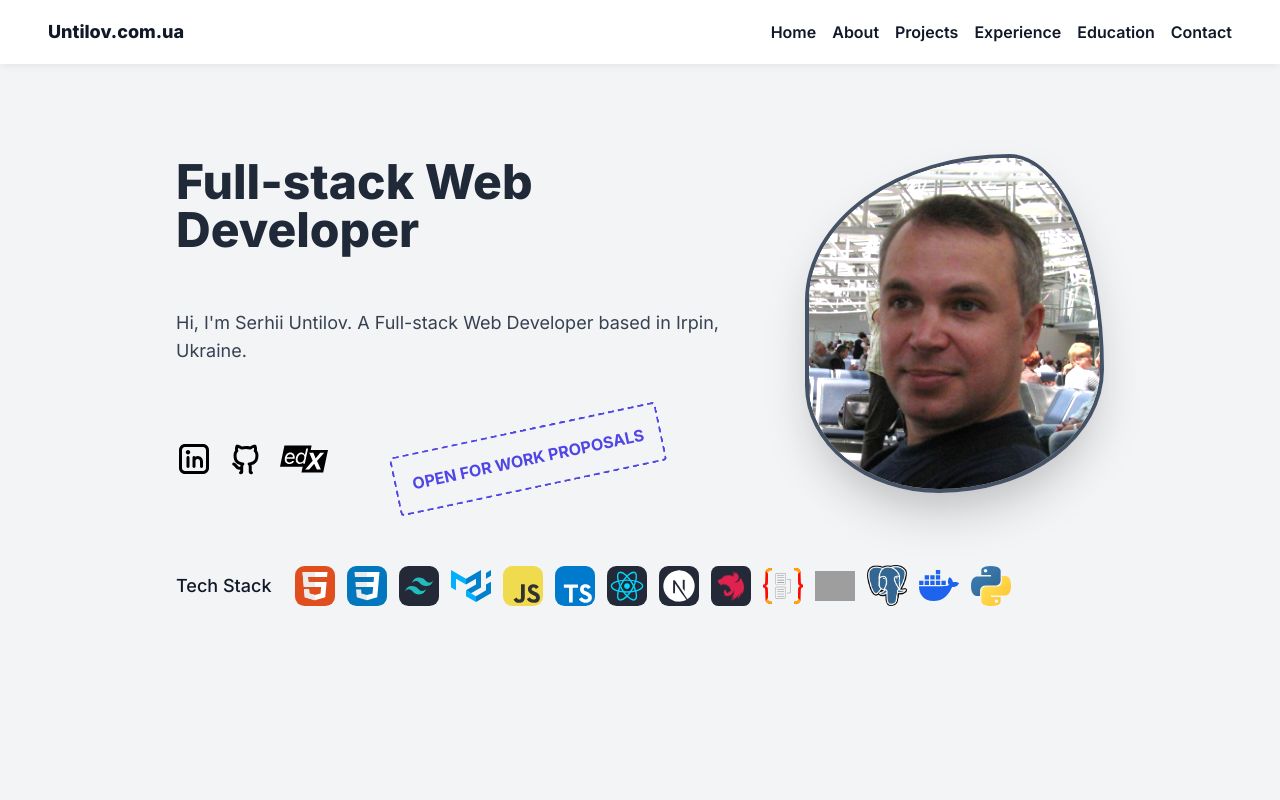
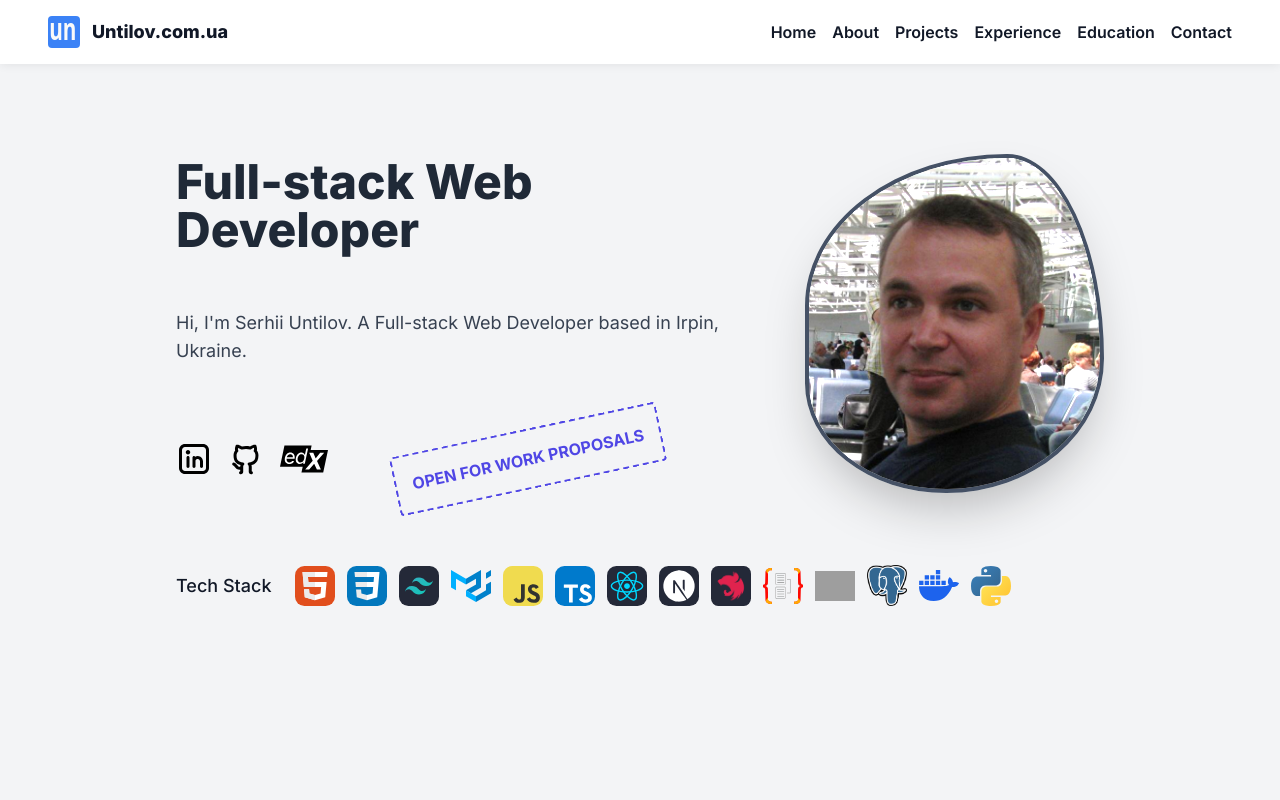
Before and after one commit to serhii-untilov/untilov.com.ua, a Next.js app: page / in a window 1280 px wide. Shown: the top 800 px of the page. Built offline with nearby package versions, Linux system fonts and the light colour scheme; grey boxes are pictures that could not be loaded.

Commit message:
Logo and Cleanup

```diff
--- a/data/cv.json
+++ b/data/cv.json
@@ -89,7 +89,7 @@
             "place": "Kyiv",
             "start": "jun 2021",
             "finish": "present",
-            "description": "Development of the Tariffication project for Educational organizations",
+            "description": "Tariffication, Payroll and WorkForce MS projects for Educational organizations of Kyiv City State Administration",
             "responsibilities": [
                 "analysis of customer requirements",
                 "product design, project management",
@@ -109,7 +109,7 @@
             "place": "Kyiv",
             "start": "feb 2019",
             "finish": "apr 2021",
-            "description": "Development of the Payroll project for the HRMIS",
+            "description": "Payroll project for National Agency of Ukraine on Civil Service",
             "responsibilities": [
                 "analysis of customer requirements",
                 "product design, project management",
@@ -144,7 +144,7 @@
             "place": "Kyiv",
             "start": "dec 2008",
             "finish": "dec 2017",
-            "description": "Development solutions for the IS-Pro ERP system",
+            "description": "Payroll, HR MS, and WorkForce MS projects within the IS-Pro ERP system",
             "responsibilities": [
                 "programming, team management",
                 "code reviewing",
--- a/src/components/Header.tsx
+++ b/src/components/Header.tsx
@@ -2,6 +2,7 @@
 
 import { useState } from 'react';
 import { MenuItem } from './MenuItem';
+import Image from 'next/image';
 
 export function Header(props: any) {
     const { cv, menu } = props;
@@ -41,7 +42,14 @@ export function Header(props: any) {
                         href="#"
                         className="my-auto text-gray-900 hover:text-blue-600 font-extrabold text-lg"
                     >
-                        {cv.site.label}
+                        <Image
+                            src="/favicon.svg"
+                            alt={'Logo image'}
+                            className="rounded  w-fit inline mr-3"
+                            width={410}
+                            height={350}
+                        />
+                        <div className="h-full inline align-middle">{cv.site.label}</div>
                     </a>
 
                     <ul
--- a/src/components/Home.tsx
+++ b/src/components/Home.tsx
@@ -17,14 +17,6 @@ export function Home(cv: any) {
                         {cv.socialMedia.linkedin ? (
                             <li className="shrink-0">
                                 <a href={cv.socialMedia.linkedin}>
-                                    {/* <Image
-                                        src="/images/linkedin.svg"
-                                        alt="LinkedIn Logo"
-                                        width={36}
-                                        height={36}
-                                        priority
-                                        className="h-full my-auto"
-                                    /> */}
                                     <svg
                                         viewBox="0 0 24 24"
                                         className="w-9 h-full my-auto hover:fill-blue-500 hover:scale-105"
@@ -39,14 +31,6 @@ export function Home(cv: any) {
                         {cv.socialMedia.github ? (
                             <li className="shrink-0">
                                 <a href={cv.socialMedia.github}>
-                                    {/* <Image
-                                        src="/images/github.svg"
-                                        alt="GitHub Logo"
-                                        width={36}
-                                        height={36}
-                                        priority
-                                        className="h-full my-auto fill-blue-500 stroke-glue-500"
-                                    /> */}
                                     <svg
                                         viewBox="0 0 24 24"
                                         className="w-9 h-full my-auto hover:fill-blue-500 hover:scale-105"
@@ -62,23 +46,12 @@ export function Home(cv: any) {
                         {cv.socialMedia.harvardx ? (
                             <li className="shrink-0">
                                 <a href={cv.socialMedia.harvardx}>
-                                    {/* <Image
-                                        src="/images/harvardx.svg"
-                                        alt="HarvardX Logo"
-                                        width={48}
-                                        height={36}
-                                        priority
-                                        className="h-full my-auto hover:fill-blue-500"
-                                    /> */}
                                     <svg
                                         viewBox="0 0 552.88 310.72"
                                         className="w-12 h-full my-auto hover:fill-blue-500 hover:scale-105"
                                     >
                                         <g>
-                                            <polygon
-                                                // fill="#02262B"
-                                                points="353.43,50.96 364.08,0 51.3,0 0,245.01 261.52,245.01 247.12,310.72 497.63,310.72 552.88,50.96 "
-                                            />
+                                            <polygon points="353.43,50.96 364.08,0 51.3,0 0,245.01 261.52,245.01 247.12,310.72 497.63,310.72 552.88,50.96 " />
                                             <path
                                                 fill="#FFFFFF"
                                                 d="M106.6,213.73c-7.09,0-13.79-1.16-20.09-3.49c-6.3-2.32-11.8-5.75-16.49-10.28  c-4.69-4.53-8.39-10.1-11.11-16.72c-2.72-6.62-4.08-14.22-4.08-22.81c0-11.74,1.63-22.44,4.9-32.09  c3.27-9.65,7.82-17.92,13.65-24.82c5.83-6.89,12.82-12.23,20.98-16.01c8.15-3.78,17.08-5.67,26.77-5.67  c6.54,0,12.74,1.14,18.62,3.43c5.87,2.29,11.01,5.61,15.42,9.99c4.41,4.37,7.92,9.75,10.52,16.13c2.6,6.38,3.9,13.71,3.9,21.98  c0,1.26-0.04,2.74-0.12,4.43c-0.08,1.7-0.2,3.43-0.36,5.2c-0.16,1.77-0.32,3.51-0.47,5.2c-0.16,1.69-0.35,3.13-0.59,4.31H76.22  c-0.08,1.11-0.14,2.17-0.18,3.19c-0.04,1.03-0.06,2.09-0.06,3.19c0,6.54,0.95,12.11,2.84,16.72c1.89,4.61,4.35,8.37,7.39,11.29  c3.03,2.92,6.44,5.02,10.22,6.32c3.78,1.3,7.6,1.95,11.46,1.95c8.43,0,15.21-1.46,20.33-4.37c5.12-2.91,9.02-6.85,11.7-11.82h21.63  c-1.34,4.89-3.55,9.46-6.62,13.71c-3.07,4.25-6.95,7.94-11.64,11.05c-4.69,3.11-10.13,5.56-16.31,7.33  C120.8,212.84,114,213.73,106.6,213.73z M148.08,136.08c0.08-0.39,0.14-1.12,0.18-2.19c0.04-1.06,0.06-2.11,0.06-3.13  c0-4.18-0.61-8.14-1.83-11.88c-1.22-3.74-3.05-7.03-5.5-9.87c-2.44-2.84-5.48-5.08-9.1-6.74c-3.63-1.65-7.84-2.48-12.65-2.48  c-4.89,0-9.46,0.87-13.71,2.6c-4.26,1.73-8.12,4.2-11.58,7.39c-3.47,3.19-6.46,7.01-8.98,11.46c-2.52,4.45-4.53,9.4-6.03,14.83  H148.08z"
@@ -124,11 +97,8 @@ export function Home(cv: any) {
                         'pr-4',
                         'mr-2',
                         'text-center',
-                        // 'border-r-2 border-solid border-gray-500',
-                        // 'max-md:border-b-2 max-md:border-r-0',
                         'max-md:pr-0',
                         'max-md:mx-auto',
-                        // 'max-lg:pb-3',
                         'max-lg:mb-5',
                     ].join(' ')}
                 >
--- a/src/components/Project.tsx
+++ b/src/components/Project.tsx
@@ -33,7 +33,6 @@ export function Project(props: any) {
 
                     <p className="text-black py-2">{project.description}</p>
                     <ul className="list-disc mx-8 mb-4">{generateKeyFeatures()}</ul>
-                    {/* <div className="my-auto whitespace-pre text-black">Tech Stack</div> */}
                     <div className="flex justify-center">
                         <TechStack techStack={project.techStack} />
                     </div>
@@ -48,11 +47,8 @@ export function Project(props: any) {
                             src={image}
                             alt={'Project image'}
                             className="rounded-2xl"
-                            // className="rounded-2xl hover:scale-150 object-contain h-64 w-96"
                             width={410}
-                            // width={1797}
                             height={350}
-                            // height={1283}
                             quality={100}
                         />
                     </div>
```
